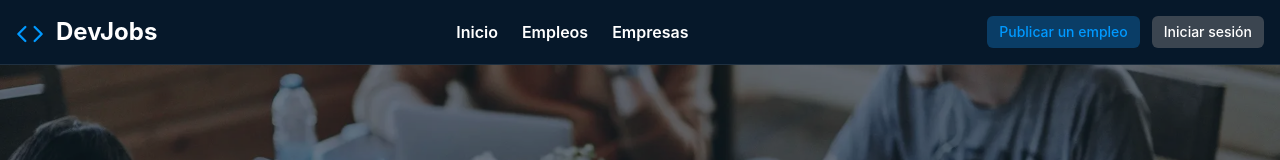
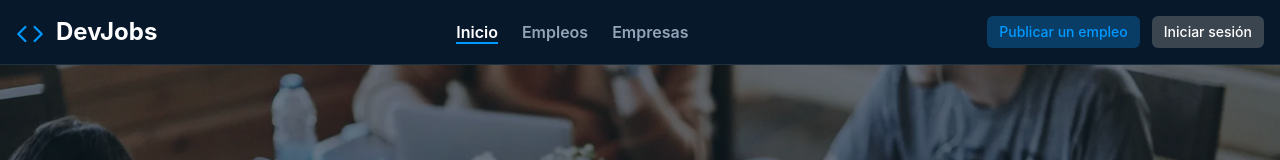
Before and after one commit to joshuaco/devjobs, a React (Vite) app in the folder frontend/: page / in a window 1280 px wide. Shown: the top 160 px of the page. Built offline with nearby package versions, Linux system fonts and the light colour scheme.

Commit message:
refactor: replace Link with NavLink in header for active link styling

```diff
--- a/frontend/src/shared/components/layout/header.tsx
+++ b/frontend/src/shared/components/layout/header.tsx
@@ -1,5 +1,5 @@
 import { useState } from 'react';
-import { Link } from 'react-router';
+import { Link, NavLink } from 'react-router';
 import { Menu, X } from 'lucide-react';
 import MobileMenu from './mobile-menu';
 
@@ -37,13 +37,13 @@ function Header() {
       <nav className="hidden md:block">
         <ul className="flex gap-6 items-center text-white font-semibold">
           <li>
-            <Link to="/">Inicio</Link>
+            <NavLink to="/" className={({ isActive }) => isActive ? 'border-b-2 border-primary-light' : 'text-muted hover:text-white transition-colors'}>Inicio</NavLink>
           </li>
           <li>
-            <Link to="/search">Empleos</Link>
+            <NavLink to="/search" className={({ isActive }) => isActive ? 'border-b-2 border-primary-light' : 'text-muted hover:text-white transition-colors'}>Empleos</NavLink>
           </li>
           <li>
-            <a href="#">Empresas</a>
+            <NavLink to="/companies" className={({ isActive }) => isActive ? 'border-b-2 border-primary-light' : 'text-muted hover:text-white transition-colors'}>Empresas</NavLink>
           </li>
         </ul>
       </nav>
```
